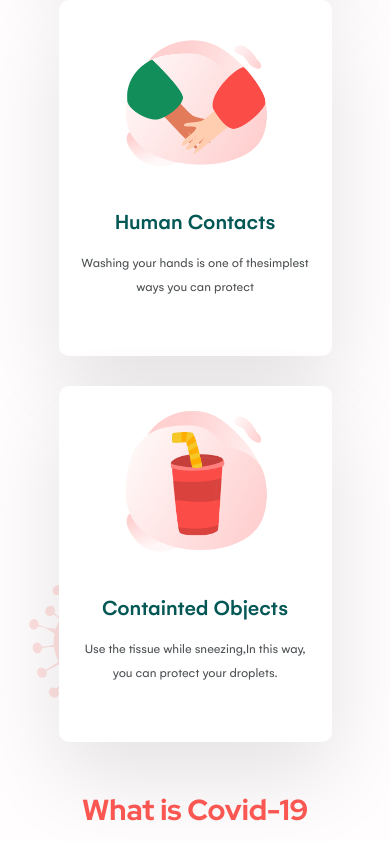
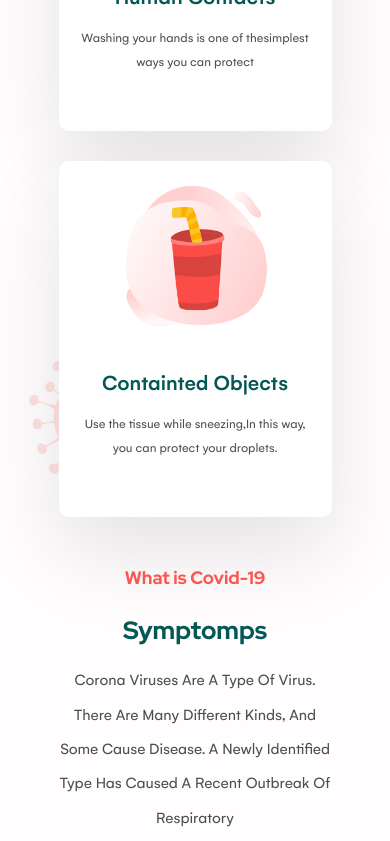
Before and after one commit to YongminK/mockups, a React (Create React App) app in the folder covid-19/: page / in a window 390 px wide. Shown: the part 2217-3058 px from the top of the page. Built offline with nearby package versions, Linux system fonts and the light colour scheme.

Commit message:
symptomps mobile

```diff
--- a/covid-19/src/components/Symptomps.js
+++ b/covid-19/src/components/Symptomps.js
@@ -1,6 +1,13 @@
 import React from "react";
 import '../styles/symptomps.sass';
 export default function Symptomps() {
+    const [width, setWidth] = React.useState(window.innerWidth);
+    React.useEffect(() => {
+        function handleWidth() {
+            setWidth(window.innerWidth)
+        }
+        window.addEventListener('resize', handleWidth)
+    })
     return (
         <section className="symptomps block" id='symptomps'>
             <p className="title-red">What is Covid-19</p>
@@ -9,6 +16,8 @@ export default function Symptomps() {
                 Corona viruses are a type of virus. There are many different kinds, and some cause disease. A newly
                 identified type has caused a recent outbreak of respiratory
             </p>
+            {
+                width >= 768 ?
                     <svg width="100%" height="100%" viewBox="0 0 1171 873" fill="none" xmlns="http://www.w3.org/2000/svg">
                         <path d="M541.104 722.83C505.933 743.162 469.065 756.385 427.087 756.212C380.298 756.015 333.915 724.62 304.603 690.164C293.712 677.367 284.188 662.576 281.98 645.921C276.894 607.443 312.105 596.498 343.809 596.986C361.679 597.253 378.962 602.205 396.052 607.115C424.425 615.276 456.066 616.004 482.685 629.677C491.62 634.282 498.837 640.469 508.731 643.189C524.123 647.425 540.84 647.671 556.499 651.22C569.875 654.277 585.35 660.518 587.872 673.998C590.443 687.826 577.653 699.318 565.999 707.177C557.754 712.766 549.485 718.002 541.104 722.83Z" fill="url(#paint0_linear)"/>
                         <path d="M292.8 267.685C333.798 157.432 457.155 86.9824 573.386 96.193C629.435 100.643 681.635 125.71 730.793 152.964C774.122 176.983 817.026 203.828 851.439 239.921C874.934 264.556 895.142 296.034 911.325 326.078C935.538 371.069 939.394 435.735 876.184 446.409C861.354 448.915 847.466 446.763 832.717 445.517C820.784 444.5 810.529 449.375 798.64 450.363C768.718 452.856 738.371 449.047 709.089 443.053C649.407 430.811 592.113 408.354 531.679 399.62C482.158 392.486 431.73 394.892 383.114 406.707C362.604 411.695 341.399 418.409 320.815 413.734C270.076 402.189 275.467 336.23 283.946 297.792C286.181 287.559 289.14 277.498 292.8 267.685Z" fill="url(#paint1_linear)"/>
@@ -156,6 +165,17 @@ export default function Symptomps() {
                             </linearGradient>
                         </defs>
                     </svg>
+                    :
+                    <ul>
+                        <li>Fever</li>
+                        <li>Throat pain</li>
+                        <li>dypsnoea</li>
+                        <li>Headache</li>
+                        <li>runny nose</li>
+                        <li>shaking chills</li>
+                    </ul>
+            }
+
 
 
         </section>
--- a/covid-19/src/styles/main-style.sass
+++ b/covid-19/src/styles/main-style.sass
@@ -39,19 +39,29 @@ button
 .block
 	& > p
 		text-align: center
+		margin-bottom: 10px
 	& > .title-red
-		font-size: 29px
 		line-height: 1.24
-		margin-bottom: 25px
+		font-size: 18px
 	& > .title-green
-		font-size: 40px
-		margin-bottom: 20px
+		font-size: 25px
 	& > .text
-		font-size: 18px
 		line-height: 2.15
 		text-transform: capitalize
-		width: 50%
-		margin: 0 auto
+		font-size: 16px
+
+	@media screen and (min-width: 1600px)
+		& > .title-red
+			font-size: 29px
+			margin-bottom: 25px
+		& > .title-green
+			font-size: 40px
+			margin-bottom: 20px
+		& > .text
+			font-size: 18px
+			width: 50%
+			margin: 0 auto
+
 
 .content
 	width: 50%
--- a/covid-19/src/styles/symptomps.sass
+++ b/covid-19/src/styles/symptomps.sass
@@ -11,3 +11,17 @@
 		line-height: 26px
 		font-family: 'Gelion-SemiBold'
 		text-transform: uppercase
+@media screen and (max-width: 550px)
+	.symptomps
+		padding: 0 5%
+@media screen and (max-width: 767px)
+	.symptomps
+		padding: 0 15%
+		ul
+			li
+				color: $secondary
+				text-transform: uppercase
+				font-size: 22px
+				line-height: 7px
+				padding: 10px 0
+				font-family: 'Gelion-Medium'
```
Lines whose indentation alone changed are shown as unchanged.
